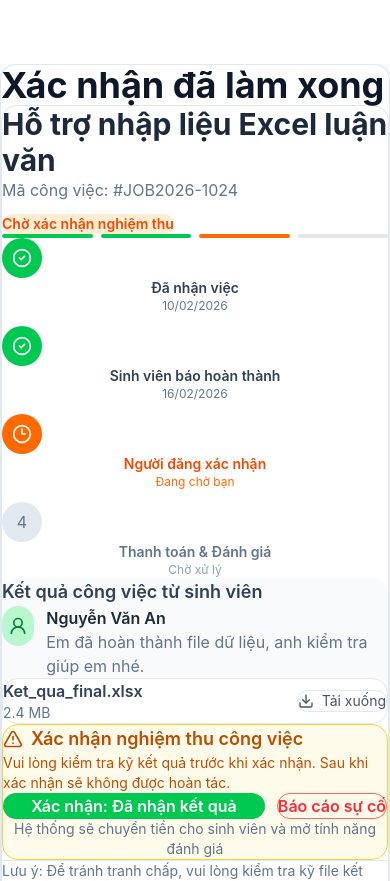
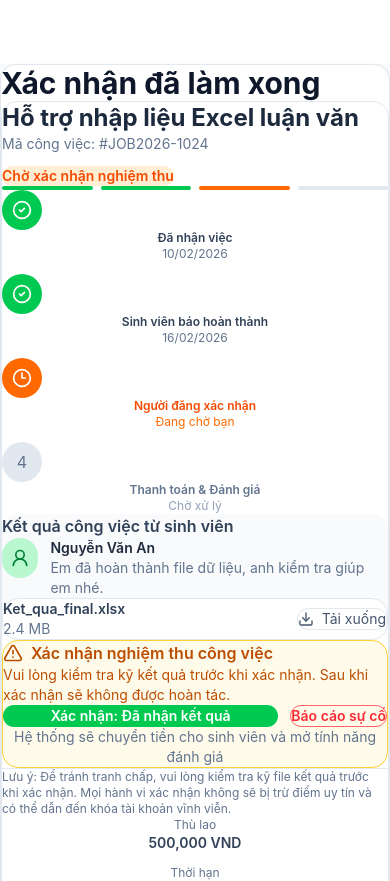
Before and after one commit to HieNguyen08/UniJob, a React (Vite) app in the folder unijob-web/: page /my-jobs/acceptance in a window 390 px wide. Shown: the top 881 px of the page. Built offline with nearby package versions, Linux system fonts and the light colour scheme; no server answers.

Commit message:
style: reduce acceptance page typography to match figma

```diff
--- a/unijob-web/src/pages/MyJobAcceptance.tsx
+++ b/unijob-web/src/pages/MyJobAcceptance.tsx
@@ -5,15 +5,15 @@ export default function MyJobAcceptance() {
   const navigate = useNavigate();
 
   return (
-    <div className="min-h-screen bg-slate-50 px-4 py-10">
-      <div className="mx-auto max-w-6xl rounded-2xl border border-[var(--color-border)] bg-white p-6 shadow-sm md:p-8">
-        <h1 className="text-4xl font-bold text-slate-900">Xác nhận đã làm xong</h1>
+    <div className="min-h-screen bg-slate-50 px-4 py-8">
+      <div className="mx-auto max-w-6xl rounded-2xl border border-[var(--color-border)] bg-white p-6 shadow-sm md:p-7">
+        <h1 className="text-3xl font-bold text-slate-900">Xác nhận đã làm xong</h1>
 
-        <section className="mt-6 rounded-2xl border border-[var(--color-border)] p-6">
+        <section className="mt-5 rounded-2xl border border-[var(--color-border)] p-5">
           <div className="flex flex-wrap items-center justify-between gap-3">
             <div>
-              <h2 className="text-3xl font-bold text-slate-800">Hỗ trợ nhập liệu Excel luận văn</h2>
-              <p className="mt-1 text-base text-slate-500">Mã công việc: #JOB2026-1024</p>
+              <h2 className="text-2xl font-bold text-slate-800">Hỗ trợ nhập liệu Excel luận văn</h2>
+              <p className="mt-1 text-sm text-slate-500">Mã công việc: #JOB2026-1024</p>
             </div>
             <span className="rounded-full bg-orange-100 px-4 py-1 text-sm font-semibold text-orange-600">
               Chờ xác nhận nghiệm thu
@@ -32,47 +32,47 @@ export default function MyJobAcceptance() {
               <div className="mx-auto flex h-10 w-10 items-center justify-center rounded-full bg-green-500 text-white">
                 <CheckCircle2 className="h-5 w-5" />
               </div>
-              <p className="mt-2 text-sm font-semibold text-slate-700">Đã nhận việc</p>
+              <p className="mt-2 text-xs font-semibold text-slate-700">Đã nhận việc</p>
               <p className="text-xs text-slate-500">10/02/2026</p>
             </div>
             <div>
               <div className="mx-auto flex h-10 w-10 items-center justify-center rounded-full bg-green-500 text-white">
                 <CheckCircle2 className="h-5 w-5" />
               </div>
-              <p className="mt-2 text-sm font-semibold text-slate-700">Sinh viên báo hoàn thành</p>
+              <p className="mt-2 text-xs font-semibold text-slate-700">Sinh viên báo hoàn thành</p>
               <p className="text-xs text-slate-500">16/02/2026</p>
             </div>
             <div>
               <div className="mx-auto flex h-10 w-10 items-center justify-center rounded-full bg-orange-500 text-white">
                 <Clock3 className="h-5 w-5" />
               </div>
-              <p className="mt-2 text-sm font-semibold text-orange-600">Người đăng xác nhận</p>
+              <p className="mt-2 text-xs font-semibold text-orange-600">Người đăng xác nhận</p>
               <p className="text-xs text-orange-500">Đang chờ bạn</p>
             </div>
             <div>
               <div className="mx-auto flex h-10 w-10 items-center justify-center rounded-full bg-slate-200 text-slate-500">
                 4
               </div>
-              <p className="mt-2 text-sm font-semibold text-slate-500">Thanh toán & Đánh giá</p>
+              <p className="mt-2 text-xs font-semibold text-slate-500">Thanh toán & Đánh giá</p>
               <p className="text-xs text-slate-400">Chờ xử lý</p>
             </div>
           </div>
 
           <div className="mt-6 rounded-xl bg-slate-50 p-4">
-            <p className="text-lg font-semibold text-slate-700">Kết quả công việc từ sinh viên</p>
+            <p className="text-base font-semibold text-slate-700">Kết quả công việc từ sinh viên</p>
             <div className="mt-3 flex items-start gap-3">
               <div className="flex h-10 w-10 items-center justify-center rounded-full bg-green-200 text-green-700">
                 <UserRound className="h-5 w-5" />
               </div>
               <div>
-                <p className="font-semibold text-slate-800">Nguyễn Văn An</p>
-                <p className="text-slate-500">Em đã hoàn thành file dữ liệu, anh kiểm tra giúp em nhé.</p>
+                <p className="text-sm font-semibold text-slate-800">Nguyễn Văn An</p>
+                <p className="text-sm text-slate-500">Em đã hoàn thành file dữ liệu, anh kiểm tra giúp em nhé.</p>
               </div>
             </div>
 
             <div className="mt-4 flex flex-wrap items-center justify-between gap-2 rounded-xl border border-[var(--color-border)] bg-white p-3">
               <div>
-                <p className="font-semibold text-slate-700">Ket_qua_final.xlsx</p>
+                <p className="text-sm font-semibold text-slate-700">Ket_qua_final.xlsx</p>
                 <p className="text-sm text-slate-500">2.4 MB</p>
               </div>
               <button className="inline-flex items-center gap-2 rounded-lg border border-[var(--color-border)] px-3 py-1.5 text-sm text-slate-600 hover:bg-slate-100">
@@ -85,17 +85,17 @@ export default function MyJobAcceptance() {
           <div className="mt-5 rounded-xl border border-amber-300 bg-amber-50 p-4">
             <div className="flex items-center gap-2 text-amber-700">
               <AlertTriangle className="h-5 w-5" />
-              <h3 className="text-lg font-semibold">Xác nhận nghiệm thu công việc</h3>
+              <h3 className="text-base font-semibold">Xác nhận nghiệm thu công việc</h3>
             </div>
             <p className="mt-1 text-sm text-amber-700">
               Vui lòng kiểm tra kỹ kết quả trước khi xác nhận. Sau khi xác nhận sẽ không được hoàn tác.
             </p>
 
             <div className="mt-3 flex flex-wrap gap-3">
-              <button className="flex-1 rounded-xl bg-green-500 px-4 py-2.5 text-base font-semibold text-white hover:bg-green-600">
+              <button className="flex-1 rounded-xl bg-green-500 px-4 py-2.5 text-sm font-semibold text-white hover:bg-green-600">
                 Xác nhận: Đã nhận kết quả
               </button>
-              <button className="rounded-xl border border-red-400 px-4 py-2.5 text-base font-semibold text-red-500 hover:bg-red-50">
+              <button className="rounded-xl border border-red-400 px-4 py-2.5 text-sm font-semibold text-red-500 hover:bg-red-50">
                 Báo cáo sự cố
               </button>
             </div>
@@ -104,22 +104,22 @@ export default function MyJobAcceptance() {
             </p>
           </div>
 
-          <section className="mt-6 border-t border-[var(--color-border)] pt-4 text-sm text-slate-500">
+          <section className="mt-6 border-t border-[var(--color-border)] pt-4 text-xs text-slate-500 md:text-sm">
             <p>
               Lưu ý: Để tránh tranh chấp, vui lòng kiểm tra kỹ file kết quả trước khi xác nhận. Mọi hành vi xác nhận không sẽ bị trừ điểm uy tín và có thể dẫn đến khóa tài khoản vĩnh viễn.
             </p>
             <div className="mt-4 grid gap-3 text-center md:grid-cols-3">
               <div>
                 <p>Thù lao</p>
-                <p className="font-semibold text-slate-700">500,000 VND</p>
+                <p className="text-sm font-semibold text-slate-700">500,000 VND</p>
               </div>
               <div>
                 <p>Thời hạn</p>
-                <p className="font-semibold text-slate-700">20/02/2026</p>
+                <p className="text-sm font-semibold text-slate-700">20/02/2026</p>
               </div>
               <div>
                 <p>Sinh viên</p>
-                <p className="font-semibold text-slate-700">Nguyễn Văn An</p>
+                <p className="text-sm font-semibold text-slate-700">Nguyễn Văn An</p>
               </div>
             </div>
           </section>
```
